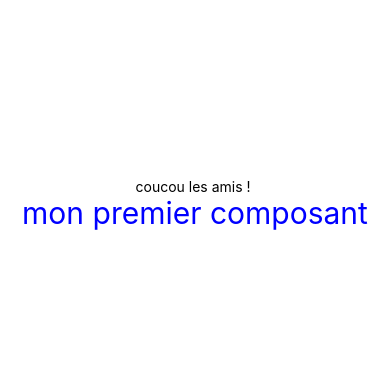
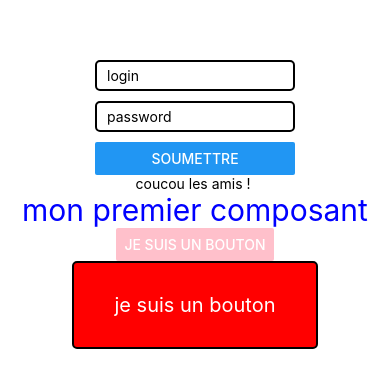
Before and after one commit to webdevproformation/react-h3-octoble-2023, a React Native app in the folder jour2-tp/: screen / in a window 390 px wide. Shown: the part 218-606 px from the top of the page. Built offline with nearby package versions, Linux system fonts and the light colour scheme.

Commit message:
correction

```diff
--- a/jour2-tp/App.js
+++ b/jour2-tp/App.js
@@ -1,12 +1,18 @@
 import { StatusBar } from 'expo-status-bar';
 import { StyleSheet, Text, View } from 'react-native';
 import Premier from './composants/Premier';
+import Exo1 from './composants/Exo1';
+import MyBouton from './composants/MyBouton';
+import Exo2 from './composants/Exo2';
 
 export default function App() {
   return (
     <View style={styles.container}>
+      <Exo2 />
       <Text>coucou les amis ! </Text>
       <Premier />
+      <Exo1 />
+      <MyBouton />
       <StatusBar style="auto" />
     </View>
   );
--- /dev/null
+++ b/jour2-tp/composants/Exo1.jsx
@@ -0,0 +1,7 @@
+import { Button } from "react-native";
+
+function Exo1() {
+    return ( <Button title="je suis un bouton" onPress={function(){}} color="pink" /> );
+}
+
+export default Exo1;
--- /dev/null
+++ b/jour2-tp/composants/Exo2.jsx
@@ -0,0 +1,18 @@
+import { Button , TextInput , View , StyleSheet } from "react-native"
+
+function Exo2() {
+    return ( <View>
+        <TextInput placeholder="login" style={style.input}/>
+        <TextInput placeholder="password" style={style.input} />
+        <Button onPress={function(){}} title="soumettre" />
+    </View> );
+}
+export default Exo2;
+const style = StyleSheet.create({
+    input : {
+        borderWidth : 2, borderBlockColor : 'black',
+        paddingVertical : 5, paddingHorizontal : 10,
+        borderRadius : 5 ,
+        marginBottom : 10 , width : 200
+    }
+})
--- /dev/null
+++ b/jour2-tp/composants/MyBouton.jsx
@@ -0,0 +1,22 @@
+import { Text , TouchableHighlight , StyleSheet } from "react-native"
+function MyBouton() {
+    return ( <TouchableHighlight
+            onPress={function(){}}
+            style={style.btn}
+            >
+                <Text style={style.text}>
+                    je suis un bouton
+                </Text>
+    </TouchableHighlight> );
+}
+export default MyBouton;
+const style = StyleSheet.create({
+    btn :  { backgroundColor : 'red' , paddingVertical : 30 ,  paddingHorizontal : 40 , borderRadius : 5 , borderWidth : 2 , borderBlockColor : "black" } ,
+    text : { fontSize : 20 , color : 'white' }
+})
+
+// cas pratique créer le composant Exo2
+// créer un formulaire contenant 2 TextInput
+// login
+// password
+// un bouton vert à la suite de ces deux input
```
